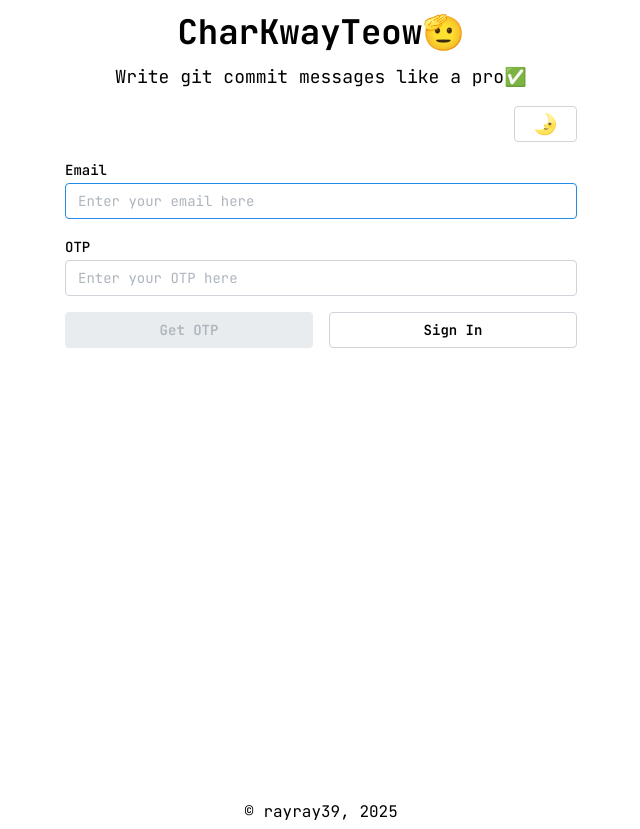
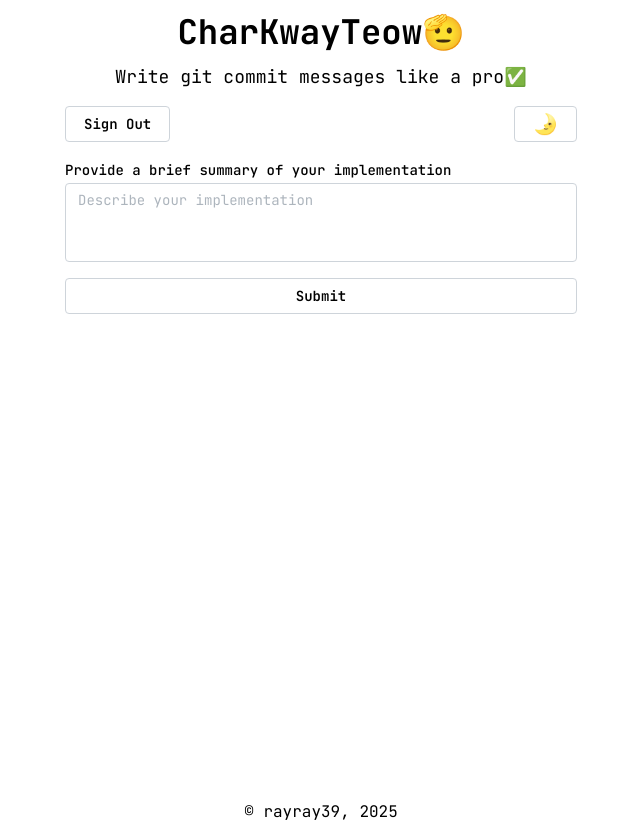
Before and after one commit to rayray39/char-kway-teow, a React (Vite) app: page /app in a window 1280 px wide. Before the commit this address led to /. Shown: the whole page, without its empty margins (319-959 px from the left). Built offline with nearby package versions, Linux system fonts and the light colour scheme; no server answers; sample sign-in values are in the browser's storage; a web font is replaced by a local one.

Commit message:
Update code to get and set new supabase jwt token

```diff
--- a/src/App.tsx
+++ b/src/App.tsx
@@ -3,7 +3,7 @@ import { useState } from "react"
 import { useNavigate } from "react-router-dom";
 import { useColorScheme } from "./utils/ColorSchemeContext";
 
-const GIT_COMMIT_MSG_PROMPT = `Format the implementation as a git commit message that follows these rules: the subject line should be capitalized, in the imperative mood, have no ending period, be separated from the body by a blank line, and be wrapped at 72 characters; the body should explain what and why, not how, describing why the change is being made, how it addresses the issue, and what effects it has, including limitations if relevant; avoid assuming the reader knows the original problem or that the code is self-explanatory; do not include patch-set–specific comments; make the first line the most important and impactful. Return only the formatted git commit message.
+const GIT_COMMIT_MSG_PROMPT = `Format the implementation as a git commit message that follows these rules: the subject line should be capitalized, in the imperative mood, have no ending period, be separated from the body by a blank line, and be wrapped at 72 characters; the body should explain what and why, not how, describing why the change is being made, how it addresses the issue, and what effects it has, including limitations if relevant; avoid assuming the reader knows the original problem or that the code is self-explanatory; do not include patch-set–specific comments; make the first line the most important and impactful. Return only the formatted git commit message and keep it concise.
 
 Follow this structure:
 <type>: <description>
@@ -46,7 +46,7 @@ function App() {
             const response = await fetch('http://localhost:5000/openrouter/api/generate-commit', {
                 method:'POST',
                 headers:{
-                    'Authorization': `Bearer ${localStorage.getItem('jwtToken')}`,
+                    'Authorization': `Bearer ${localStorage.getItem('charkwayteow_jwtToken')}`,
                     'Content-Type':'application/json'
                 },
                 body: JSON.stringify({ prompt: promptToModel })
@@ -94,7 +94,8 @@ function App() {
     const handleSignOut = () => {
         // logs the user out and removes the JWT token from local storage
         console.log('signing out...');
-        localStorage.removeItem('jwtToken');
+        localStorage.removeItem('charkwayteow_jwtToken');
+        localStorage.removeItem('charkwayteow_refreshToken');
         console.log('successfully logged out');
         navigate('/');
     }
--- a/src/utils/auth.tsx
+++ b/src/utils/auth.tsx
@@ -1,6 +1,6 @@
 
 function isAuthenticated(): boolean {
-    const token = localStorage.getItem('jwtToken');
+    const token = localStorage.getItem('charkwayteow_jwtToken');
     return !!token;
 }
 
```
